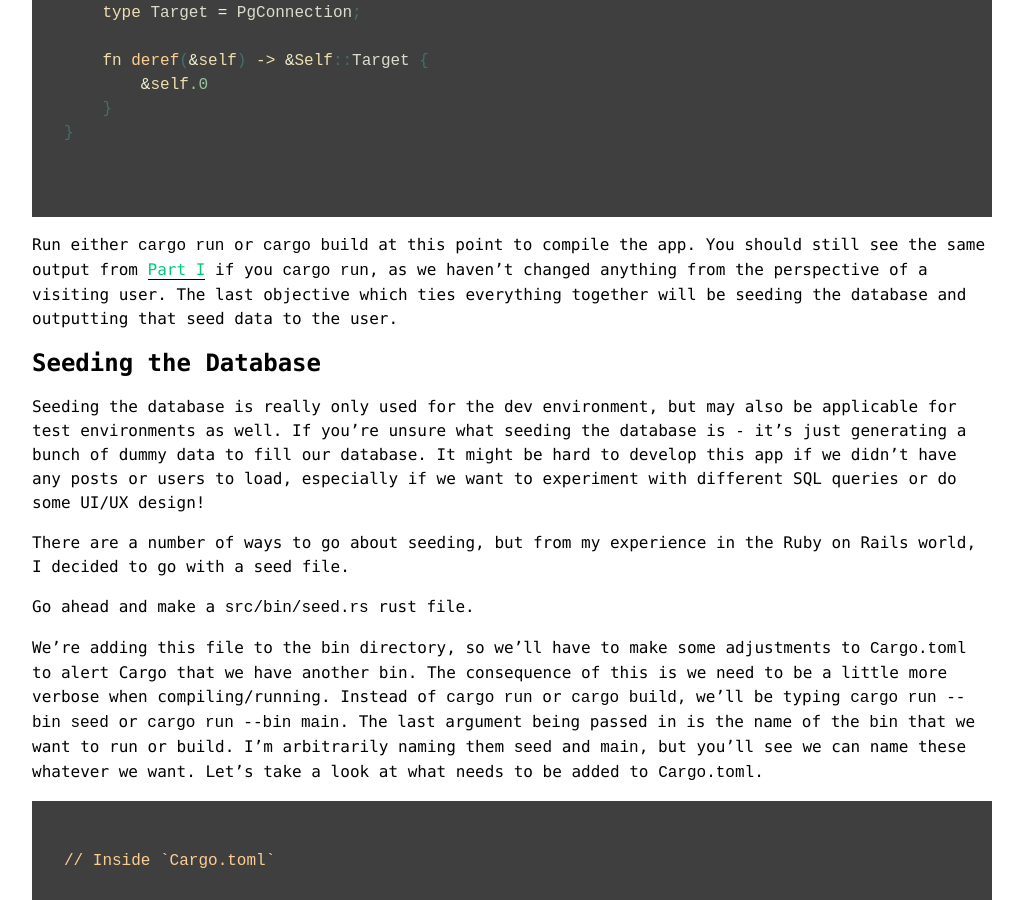
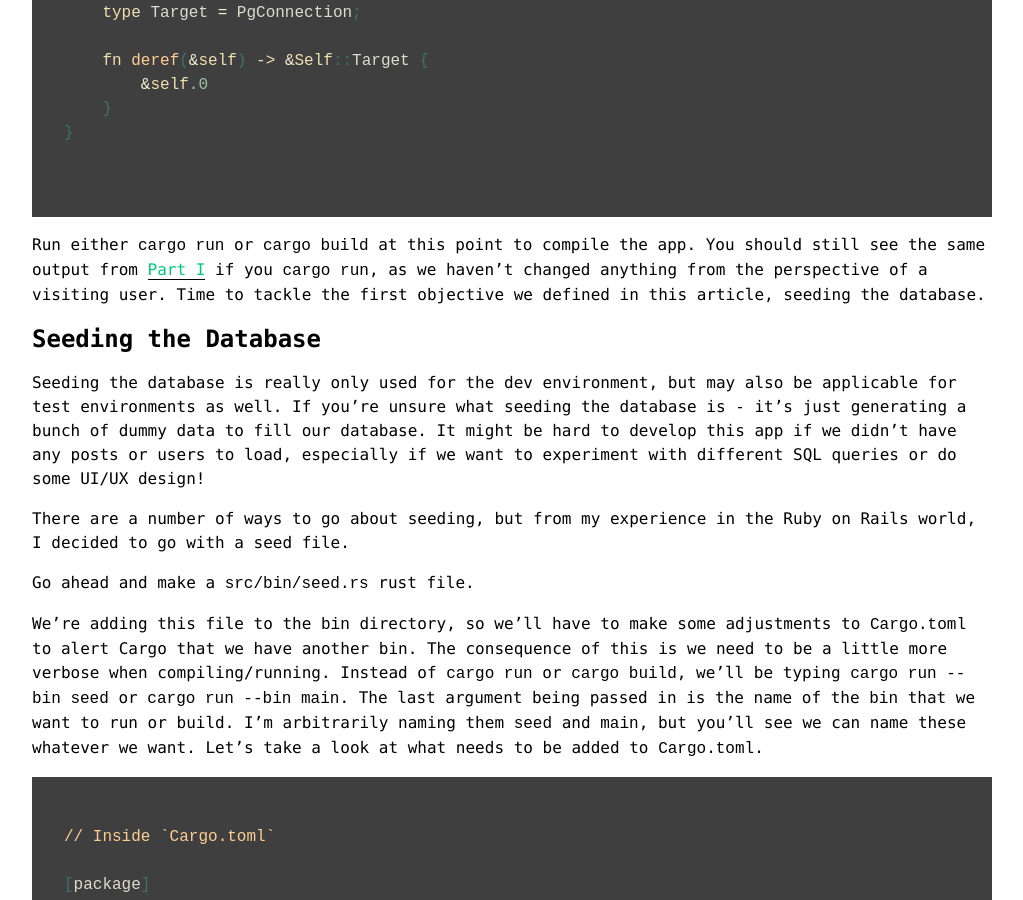
Before and after one commit to notryanb/notryanb.github.io, a Jekyll site: the page built from _posts/2017-10-06-rust-blog-series-2.md, in a window 1280 px wide and 900 px high, scrolled down 9825 px. Shown: the whole window, without its empty margins (128-1151 px from the left). Built offline with Jekyll 4.4.1, drawn with Linux system fonts in a browser that asks for light colours.

```diff
--- a/_posts/2017-10-06-rust-blog-series-2.md
+++ b/_posts/2017-10-06-rust-blog-series-2.md
@@ -474,8 +474,7 @@
 Run either `cargo run` or `cargo build` at this point to compile the app.
 You should still see the same output from [Part I] if you `cargo run`,
 as we haven't changed anything from the perspective of a visiting user.
-The last objective which ties everything together will be seeding the database
-and outputting that seed data to the user.
+Time to tackle the first objective we defined in this article, seeding the database.
 
 ## Seeding the Database
 
```
